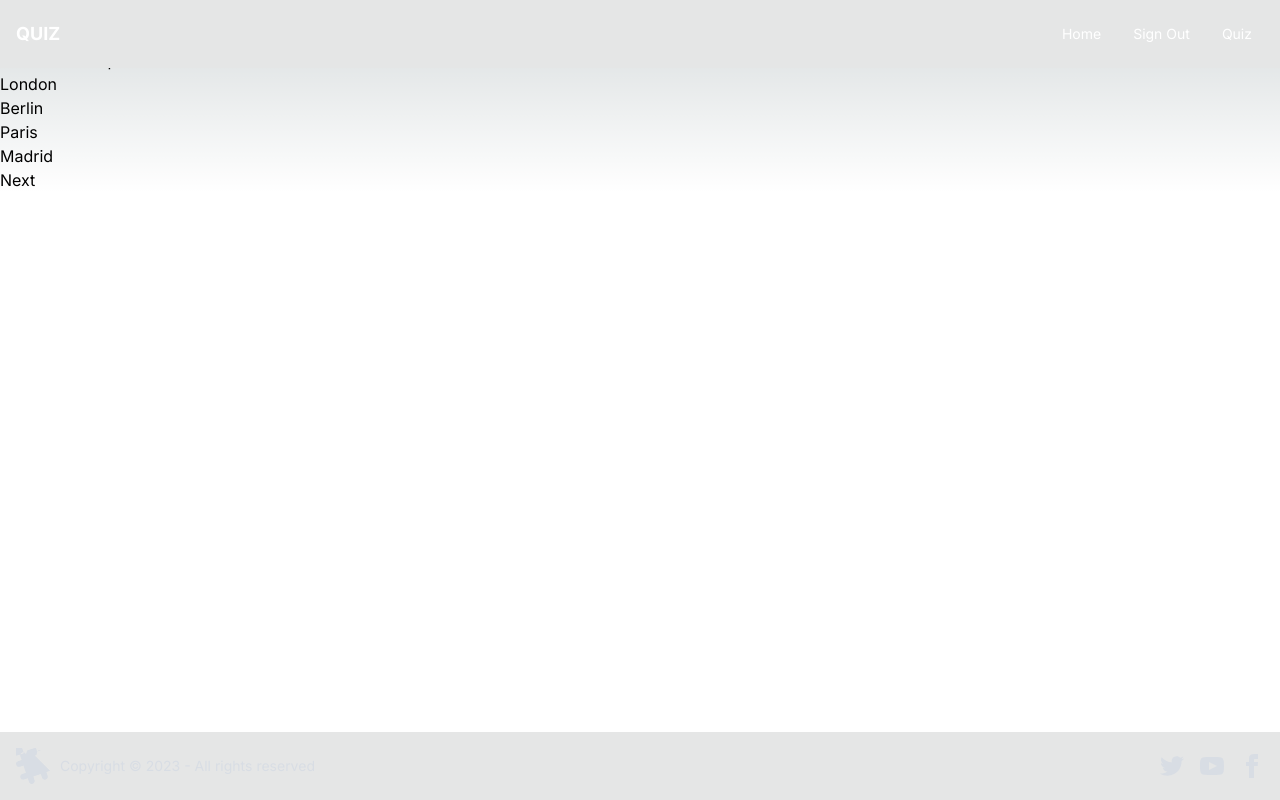
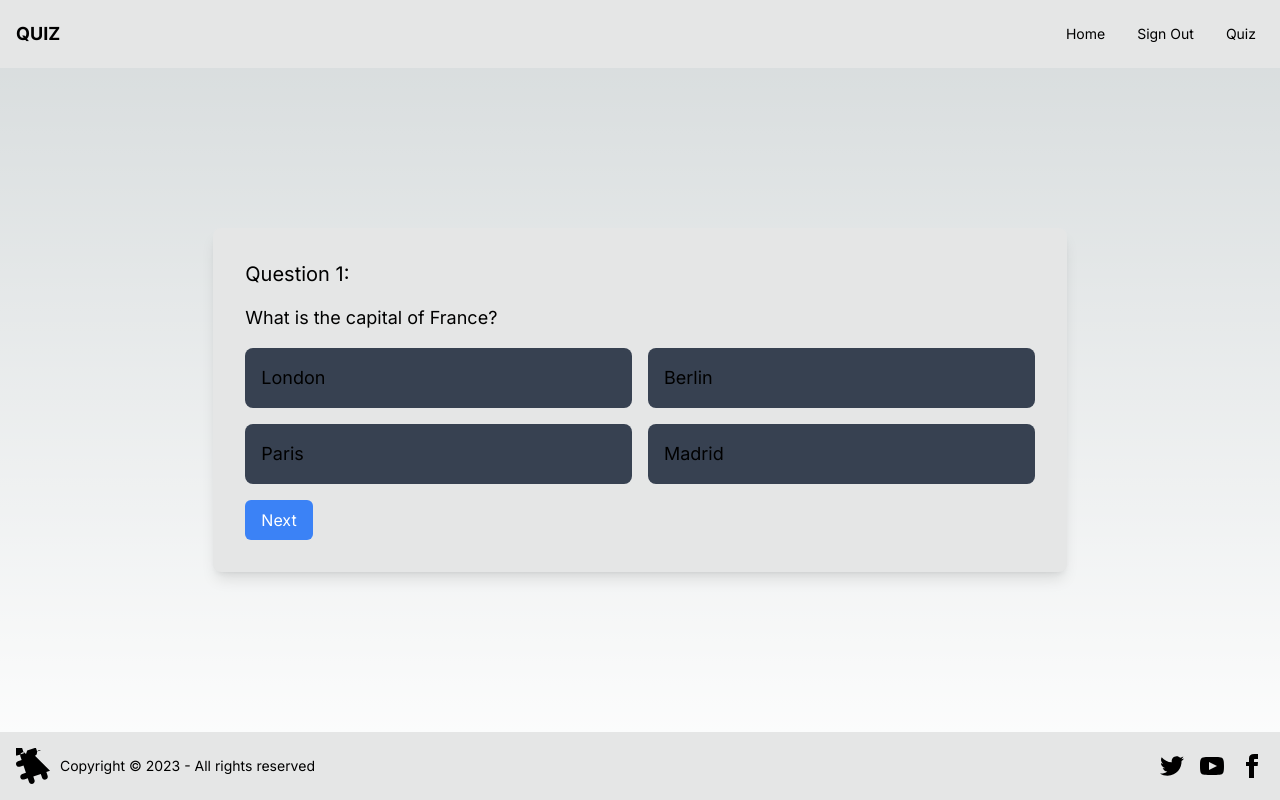
Before and after one commit to SkySingh04/QuizQuest, a Next.js app: page /quiz in a window 1280 px wide. Built offline with nearby package versions, Linux system fonts and the light colour scheme; no server answers; sample sign-in values are in the browser's storage.

Commit message:
Fixed colour theme and finished quiz page

```diff
--- a/app/components/Footer.tsx
+++ b/app/components/Footer.tsx
@@ -1,8 +1,14 @@
+'use client'
 import React from 'react';
+import { ThemeProvider } from '@mui/material/styles';
+import useMediaQuery from '@mui/material/useMediaQuery';
+import { lightTheme, darkTheme } from '../themes';
+const Footer = () => {
+  const themePreference = useMediaQuery('(prefers-color-scheme: dark)') ? darkTheme : lightTheme;
 
-const Footer = () => {
   return (
-    <footer className="footer fixed bottom-0 left-0 right-0 bg-base-300 text-neutral-content p-4 z-50">
+    <ThemeProvider theme={themePreference}>
+    <footer className="footer fixed bottom-0 left-0 right-0 bg-base-300  p-4 z-50">
       <aside className="items-center grid-flow-col">
         <svg width="36" height="36" viewBox="0 0 24 24" xmlns="http://www.w3.org/2000/svg" fillRule="evenodd" clipRule="evenodd" className="fill-current">
           <path d="M22.672 15.226l-2.432.811.841 2.515c.33 1.019-.209 2.127-1.23 2.456-1.15.325-2.148-.321-2.463-1.226l-.840-2.518-5.013 1.677.840 2.517c.391 1.203-.434 2.542-1.831 2.542-.88 0-1.601-.564-1.86-1.314l-.842-2.516-2.431.809c-1.135.328-2.145-.317-2.463-1.229-.329-1.018.211-2.127 1.231-2.456l2.432-.809-1.621-4.823-2.432.808c-1.355.384-2.558-.59-2.558-1.839 0-.817.509-1.582 1.327-1.846l2.433-.809-.842-2.515c-.33-1.02.211-2.129 1.232-2.458 1.02-.329 2.13.209 2.461 1.229l.842-2.515 5.011-1.677-.839-2.517c-.403-1.238.484-2.553 1.843-2.553.819 0 1.585.509 1.85 1.326l.841-2.517 2.431-.81c-1.02-.33-2.131.211-2.461 1.229.332 1.018-.21 2.126-1.23 2.456l-2.433.809 1.622 4.823 2.433-.809c-1.242-.401-2.557.484-2.557 1.838 0 .819-.51 1.583-1.328 1.847m-8.992-6.428l-5.01 1.675 1.619 4.828 5.011-1.674-1.62-4.829z"></path>
@@ -27,6 +33,7 @@ const Footer = () => {
         </a>
       </nav>
     </footer>
+    </ThemeProvider>
   );
 };
 
--- a/app/components/Navbar.tsx
+++ b/app/components/Navbar.tsx
@@ -4,8 +4,12 @@ import { onAuthStateChanged } from 'firebase/auth';
 import auth from '../firebase';
 import { useRouter } from 'next/navigation';
 import { signOut } from 'firebase/auth';
+import { ThemeProvider } from '@mui/material/styles';
+import useMediaQuery from '@mui/material/useMediaQuery';
+import { lightTheme, darkTheme } from '../themes';
 
 const Navbar = () => {
+  const themePreference = useMediaQuery('(prefers-color-scheme: dark)') ? darkTheme : lightTheme;
   const [user, setUser] = useState(null); // Use state to track the user's authentication state
   const router = useRouter();
 
@@ -40,14 +44,15 @@ const Navbar = () => {
   };
 
   return (
-    <div className="navbar bg-base-300 fixed top-0 w-full z-50 text-white">
+    <ThemeProvider theme={themePreference}>
+    <div className="navbar bg-base-300 fixed top-0 w-full z-50">
       <div className="navbar-start">
         <a href="/" className="text-lg font-bold p-2">
           QUIZ {/* Add your logo here */}
         </a>
       </div>
-      <div className="navbar-end hidden lg:flex">
-        <ul className="menu menu-horizontal px-1">
+      <div className="navbar-end text-center">
+        <ul className="menu menu-horizontal px-0 ">
           <li><a href="/">Home</a></li>
           {user ? ( // Check if the user is logged in
             <>
@@ -65,6 +70,7 @@ const Navbar = () => {
         </ul>
       </div>
     </div>
+    </ThemeProvider>
   );
 }
 
--- a/app/quiz/page.tsx
+++ b/app/quiz/page.tsx
@@ -3,6 +3,7 @@ import React, { useState, useEffect } from 'react';
 import { onAuthStateChanged } from 'firebase/auth';
 import { useRouter } from 'next/navigation';
 import auth from '../firebase';
+
 // Define a type for your quiz question
 type QuizQuestion = {
   question: string;
@@ -15,12 +16,13 @@ function Quiz() {
   const [user, setUser] = useState(null); // User authentication state
   const [questions, setQuestions] = useState<QuizQuestion[]>([]); // Provide type annotation for questions
   const [currentQuestionIndex, setCurrentQuestionIndex] = useState(0);
-  const [selectedOption, setSelectedOption] = useState<string | null>(null);
+  const [selectedOptions, setSelectedOptions] = useState<(string | null)[]>([]);
   const [score, setScore] = useState(0);
+  const [isFinalQuestion, setIsFinalQuestion] = useState(false);
 
   useEffect(() => {
     // Check the user's authentication state
-    onAuthStateChanged(auth, (user:any) => {
+    onAuthStateChanged(auth, (user: any) => {
       if (user) {
         setUser(user);
       } else {
@@ -41,54 +43,105 @@ function Quiz() {
         options: ['Mars', 'Venus', 'Jupiter', 'Earth'],
         correctAnswer: 'Jupiter',
       },
+      {
+        question: 'What is the largest planet in our solar system?',
+        options: ['Mars', 'Venus', 'Jupiter', 'Earth'],
+        correctAnswer: 'Jupiter',
+      },
+      {
+        question: 'What is the largest planet in our solar system?',
+        options: ['Mars', 'Venus', 'Jupiter', 'Earth'],
+        correctAnswer: 'Jupiter',
+      },
       // Add more questions
     ];
 
     setQuestions(fetchedQuestions);
   }, []);
 
+  useEffect(() => {
+    setIsFinalQuestion(currentQuestionIndex === questions.length - 1);
+  }, [currentQuestionIndex, questions]);
+
   const handleOptionSelect = (option: string) => {
-    setSelectedOption(option);
+    const updatedOptions = [...selectedOptions];
+    updatedOptions[currentQuestionIndex] = option;
+    setSelectedOptions(updatedOptions);
   };
 
   const handleNextQuestion = () => {
-    if (selectedOption === questions[currentQuestionIndex].correctAnswer) {
+    if (selectedOptions[currentQuestionIndex] === questions[currentQuestionIndex].correctAnswer) {
       // Increase the score if the selected option is correct
       setScore(score + 1);
     }
 
     if (currentQuestionIndex < questions.length - 1) {
       setCurrentQuestionIndex(currentQuestionIndex + 1);
-      setSelectedOption(null);
-    } else {
-      // The quiz is completed
-      // You can navigate to the results page or display the results
-      // For simplicity, we'll just log the score
-      console.log(`Quiz Completed! Your Score: ${score}/${questions.length}`);
     }
+  }
+
+  const handlePreviousQuestion = () => {
+    if (currentQuestionIndex > 0) {
+      setCurrentQuestionIndex(currentQuestionIndex - 1);
+    }
+  }
+
+  const handleQuizSubmit = () => {
+    console.log(`Quiz Completed! Your Score: ${score}/${questions.length}`);
+    router.push(`/results/${score}`);
+
+
+    // You can perform further actions, such as navigating to the results page.
   }
 
   const currentQuestion = questions[currentQuestionIndex];
 
   return (
-    <div>
-      <h1>Quiz Page</h1>
+    <div className="min-h-screen flex items-center justify-center">
       {currentQuestion ? (
-        <div>
-          <h2>Question {currentQuestionIndex + 1}:</h2>
-          <p>{currentQuestion.question}</p>
-          <ul>
+        <div className="bg-base-300 p-8 rounded-lg shadow-lg w-4/6 h-4/6">
+          <h2 className="text-xl mb-4">Question {currentQuestionIndex + 1}:</h2>
+          <p className="text-lg mb-4">{currentQuestion.question}</p>
+          <div className="grid grid-cols-1 md:grid-cols-2 gap-4">
             {currentQuestion.options.map((option, index) => (
-              <li
+              <div
                 key={index}
-                className={selectedOption === option ? 'selected' : ''}
+                className={`p-4 text-lg cursor-pointer rounded-lg transition duration-300 ${
+                  selectedOptions[currentQuestionIndex] === option
+                    ? 'bg-blue-500 text-white'
+                    : 'bg-gray-700 hover:bg-gray-500'
+                }`}
                 onClick={() => handleOptionSelect(option)}
               >
                 {option}
-              </li>
+              </div>
             ))}
-          </ul>
-          <button onClick={handleNextQuestion}>Next</button>
+          </div>
+          <div className="mt-4 flex justify-between">
+            {currentQuestionIndex > 0 && (
+              <button
+                className="px-4 py-2 bg-blue-500 hover:bg-blue-700 text-white rounded-md"
+                onClick={handlePreviousQuestion}
+              >
+                Previous
+              </button>
+            )}
+            {isFinalQuestion ? (
+              <button
+                className="px-4 py-2 bg-blue-500 hover-bg-blue-700 text-white rounded-md"
+                onClick={handleQuizSubmit}
+              >
+                Submit
+              </button>
+            ) : (
+              <button
+                className="px-4 py-2 bg-blue-500 hover-bg-blue-700 text-white rounded-md"
+                onClick={handleNextQuestion}
+              >
+                Next
+              </button>
+            )}
+          </div>
         </div>
       ) : (
         <p>Loading questions...</p>
--- /dev/null
+++ b/app/results/[score]/page.tsx
@@ -0,0 +1,41 @@
+'use client';
+import { useParams } from 'next/navigation';
+import React, { useEffect, useState } from 'react';
+import auth from '../../firebase';
+
+export default function Page() {
+  const params = useParams();
+  const score = params.score;
+  const user = auth.currentUser;
+
+  const [userDetails, setUserDetails] = useState(null);
+
+  useEffect(() => {
+    if (user) {
+      getAndDisplayUserData(user.email);
+    }
+  }, [user]);
+
+  const getAndDisplayUserData = async (user:any) => {
+    // Fetch user data from Firestore based on the user's ID
+    try {
+        const fName = user?.displayName;
+        console.log(fName);
+      }
+     catch (error) {
+      console.error('Error fetching user data: ', error);
+    }
+  };
+
+  return (
+    <div className='flex flex-col items-center justify-center min-h-screen py-2'>
+      <h1>Results</h1>
+      {/* <p>
+        User: {fName} {lastName}
+      </p>
+      <p>
+        Score: {score}/{totalNumberOfQuestions}
+      </p> */}
+    </div>
+  );
+}
```
